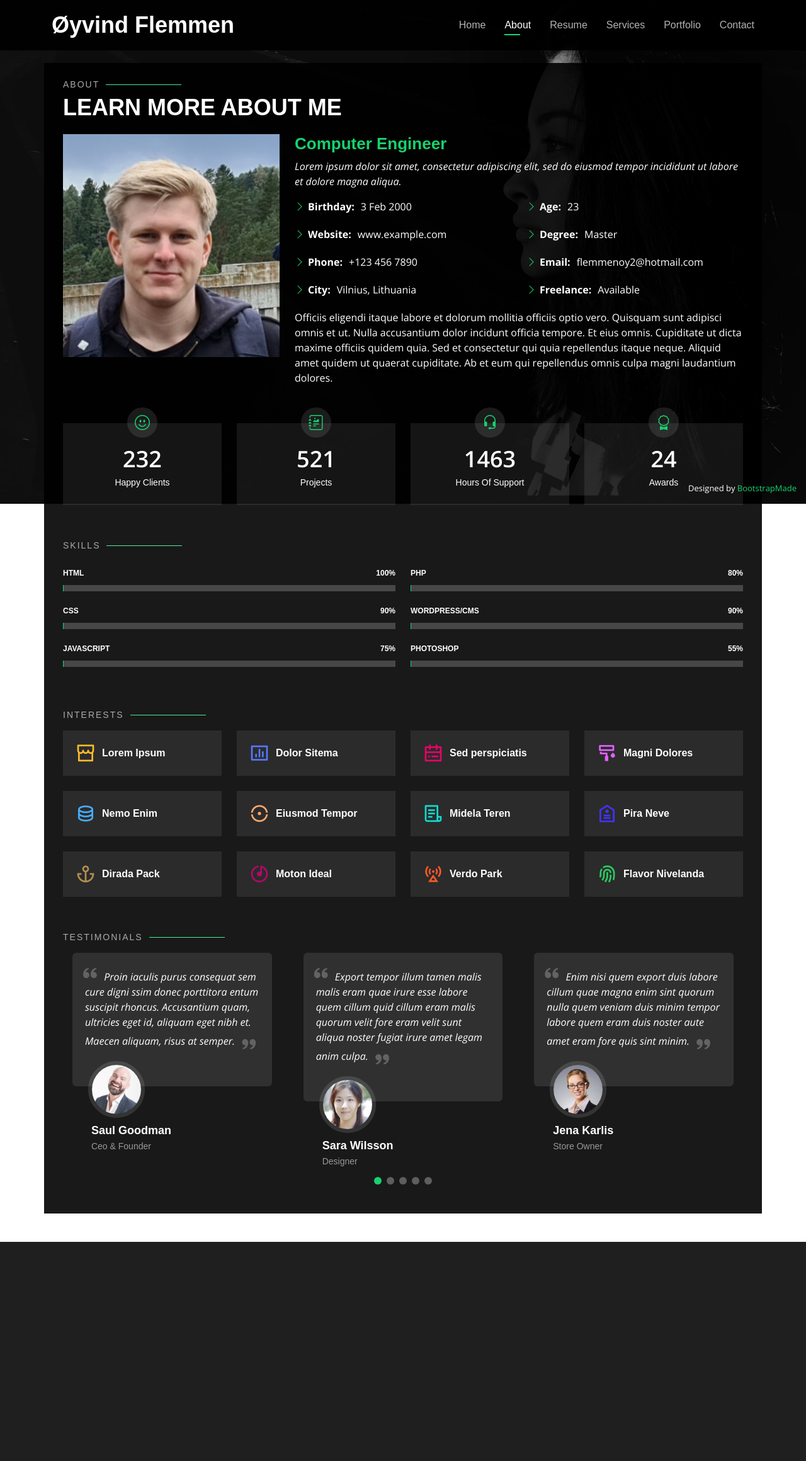
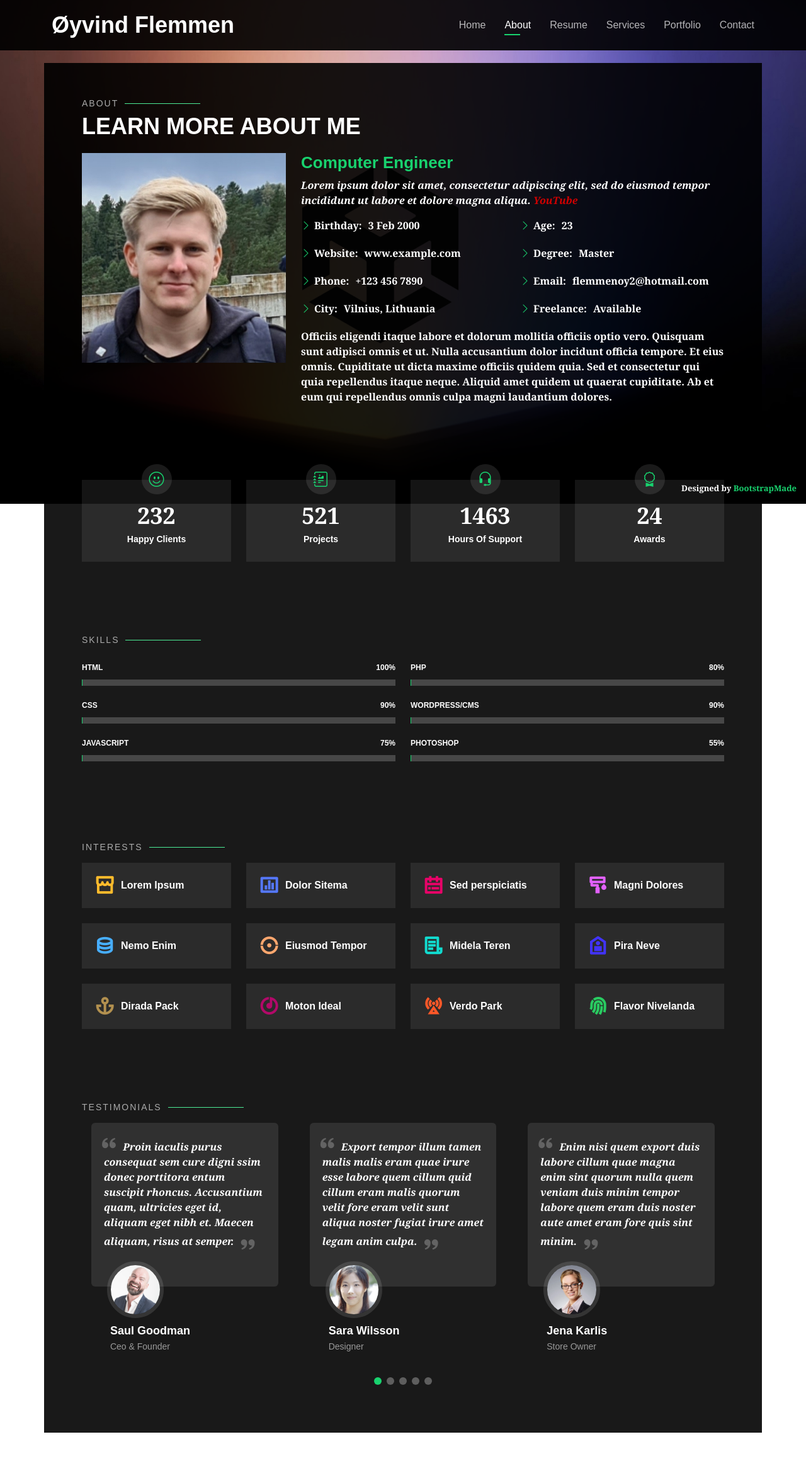
Before and after one commit to OyvindFlemmen/OyvindFlemmen.github.io, a PHP site: page / in a window 1280 px wide, after a click on "About". Shown: the whole page at 63% size. Before the commit the page ends 1972 px from the top, so only its background shows below. Run offline with PHP 8.4, Linux system fonts and the light colour scheme.

Commit message:
Added styles and stuff

```diff
--- a/index.html
+++ b/index.html
@@ -30,7 +30,7 @@
     <link href="assets/vendor/swiper/swiper-bundle.min.css" rel="stylesheet">
 
     <!-- Template Main CSS File -->
-    <link href="assets/css/style.css" rel="stylesheet">
+    <link href="style.css" rel="stylesheet">
 
     <!-- =======================================================
   * Template Name: Personal
@@ -94,7 +94,7 @@
                     <p class="fst-italic">
                         Lorem ipsum dolor sit amet, consectetur adipiscing elit, sed do eiusmod tempor incididunt ut
                         labore et dolore
-                        magna aliqua.
+                        magna aliqua. <a href="https://www.youtube.com/channel/UCzxnJyMiyABkzHlxc3LpTHg">YouTube</a>
                     </p>
                     <div class="row">
                         <div class="col-lg-6">
--- a/assets/css/style.css
+++ b/style.css
@@ -10,17 +10,22 @@
 # General
 --------------------------------------------------------------*/
 body {
-  font-family: "Open Sans", sans-serif;
+  /*font-family: "Open Sans", sans-serif;*/
   background-color: #040404;
   color: #fff;
   position: relative;
   background: transparent;
+
+  /*LW Task*/
+  font-family:Georgia, 'Times New Roman', Times, serif;
+  font-size:medium;
+  font-weight: 900;
 }
 
 body::before {
   content: "";
   position: fixed;
-  background: #040404 url("../img/bg.jpg") top right no-repeat;
+  background: #040404 url("bg.jpg") top right no-repeat;
   background-size: cover;
   left: 0;
   right: 0;
@@ -36,13 +41,20 @@
 }
 
 a {
-  color: #18d26e;
+  /*color: #18d26e;*/
+  color:rgb(207, 0, 0);
   text-decoration: none;
 }
 
+
 a:hover {
-  color: #35e888;
+  /*LW*/
+  /*color: #35e888;*/
+  color:red;
   text-decoration: none;
+}
+a:active{
+  color:white;
 }
 
 h1,
@@ -361,7 +373,9 @@
 
 section .container {
   background: rgba(0, 0, 0, 0.9);
-  padding: 30px;
+  /*LW*/
+  /*padding: 30px;*/
+  padding:60px;
 }
 
 @media (max-width: 768px) {
@@ -635,8 +649,11 @@
 .resume .resume-title {
   font-size: 26px;
   font-weight: 700;
-  margin-top: 20px;
-  margin-bottom: 20px;
+  /*LW*/
+  /*margin-top: 20px;
+  margin-bottom: 20px;*/
+  margin-top: 10px;
+  margin-bottom: 40px;
   color: #fff;
 }
 
@@ -1136,15 +1153,21 @@
 
 .contact .php-email-form button[type=submit] {
   background: #18d26e;
-  border: 0;
+  /*border: 0;*/
   padding: 10px 30px;
   color: #fff;
   transition: 0.4s;
-  border-radius: 4px;
+  /*LW*/
+  /*border-radius: 4px;*/
+  border-radius: 100px;
+  border-width: 2px;
+  border-color: white;
 }
 
 .contact .php-email-form button[type=submit]:hover {
-  background: #15bb62;
+  /*LW*/
+  /*background: #15bb62;*/
+  background-color: aqua;
 }
 
 @keyframes animate-loading {
```
Also changed, not shown: bg.jpg (added).
